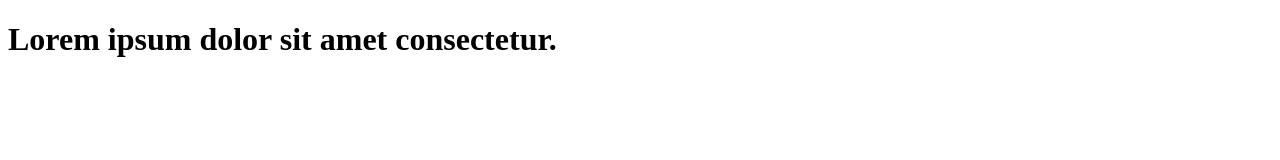
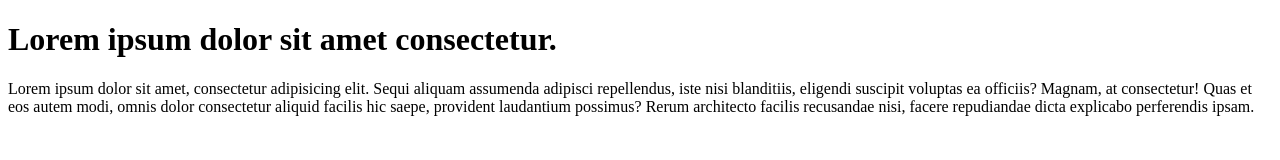
Before and after one commit to AbeniYirgalem/Learn-git, a plain HTML site: page index.html in a window 1280 px wide. Drawn offline with Linux system fonts and the light colour scheme.

Commit message:
add paragraph to index

```diff
--- a/index.html
+++ b/index.html
@@ -1,11 +1,19 @@
 <!DOCTYPE html>
 <html lang="en">
-<head>
-    <meta charset="UTF-8">
-    <meta name="viewport" content="width=device-width, initial-scale=1.0">
+  <head>
+    <meta charset="UTF-8" />
+    <meta name="viewport" content="width=device-width, initial-scale=1.0" />
     <title>Git website</title>
-</head>
-<body>
+  </head>
+  <body>
     <h1>Lorem ipsum dolor sit amet consectetur.</h1>
-</body>
+    <p>
+      Lorem ipsum dolor sit amet, consectetur adipisicing elit. Sequi aliquam
+      assumenda adipisci repellendus, iste nisi blanditiis, eligendi suscipit
+      voluptas ea officiis? Magnam, at consectetur! Quas et eos autem modi,
+      omnis dolor consectetur aliquid facilis hic saepe, provident laudantium
+      possimus? Rerum architecto facilis recusandae nisi, facere repudiandae
+      dicta explicabo perferendis ipsam.
+    </p>
+  </body>
 </html>
```
